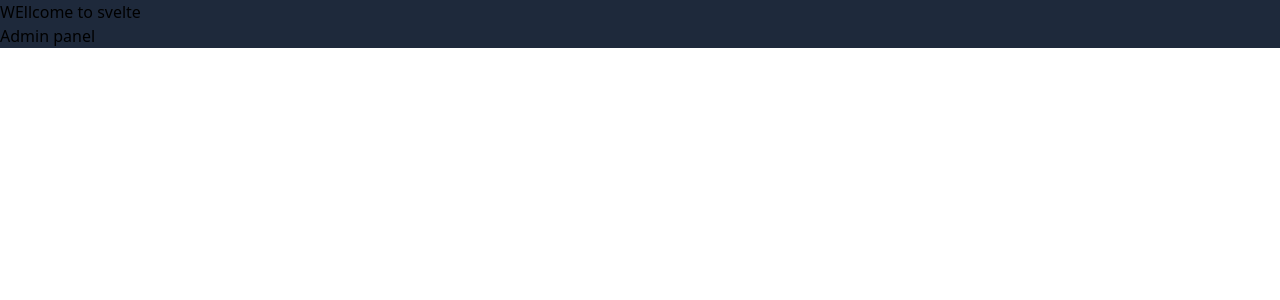
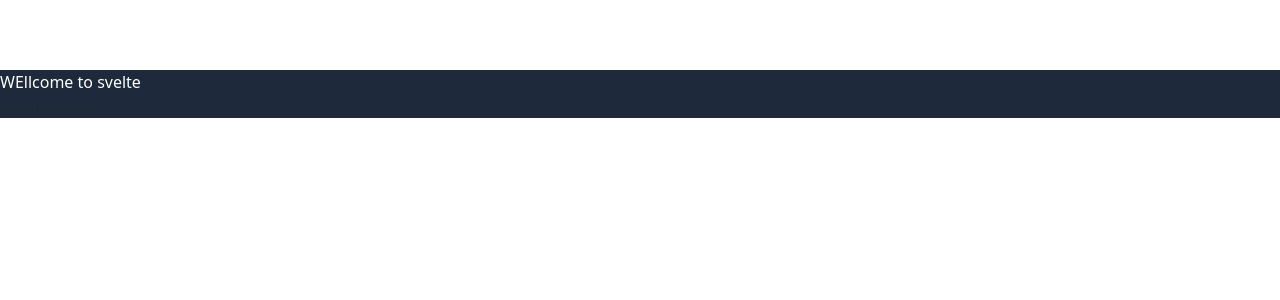
Before and after one commit to deviliaan/anime-app, a SvelteKit app: page / in a window 1280 px wide. Shown: the top 300 px of the page. Built offline with nearby package versions, Linux system fonts and the light colour scheme.

Commit message:
second commit

```diff
--- /dev/null
+++ b/src/components/Navbar.svelte
@@ -0,0 +1,12 @@
+<div class="navbar bg-base-100">
+    <div class="navbar-start">
+        <div class="dropdown">
+            <div tabindex="0" role="button" class="btn btn-ghost btn-circle">
+                <!-- Logo Here -->
+            </div>
+            <ul>
+
+            </ul>
+        </div>
+    </div>
+</div>
--- a/src/routes/+layout.svelte
+++ b/src/routes/+layout.svelte
@@ -1,8 +1,10 @@
 <script>
     import "../app.css"
+    import Navbar from "../components/Navbar.svelte";
 </script>
 <section>
     <div>
+        <Navbar />
         <slot />
     </div>
 </section>
--- a/src/routes/+page.svelte
+++ b/src/routes/+page.svelte
@@ -1,4 +1,6 @@
+
+
 <div class="bg-slate-800">
-    <h2>WEllcome to svelte</h2>
+    <h2 class="text-white">WEllcome to svelte</h2>
     <a href="/">Admin panel</a>
 </div>
--- a/tailwind.config.js
+++ b/tailwind.config.js
@@ -4,5 +4,5 @@ export default {
   theme: {
     extend: {},
   },
-  plugins: [],
+  plugins: [require('daisyui')],
 }
```
